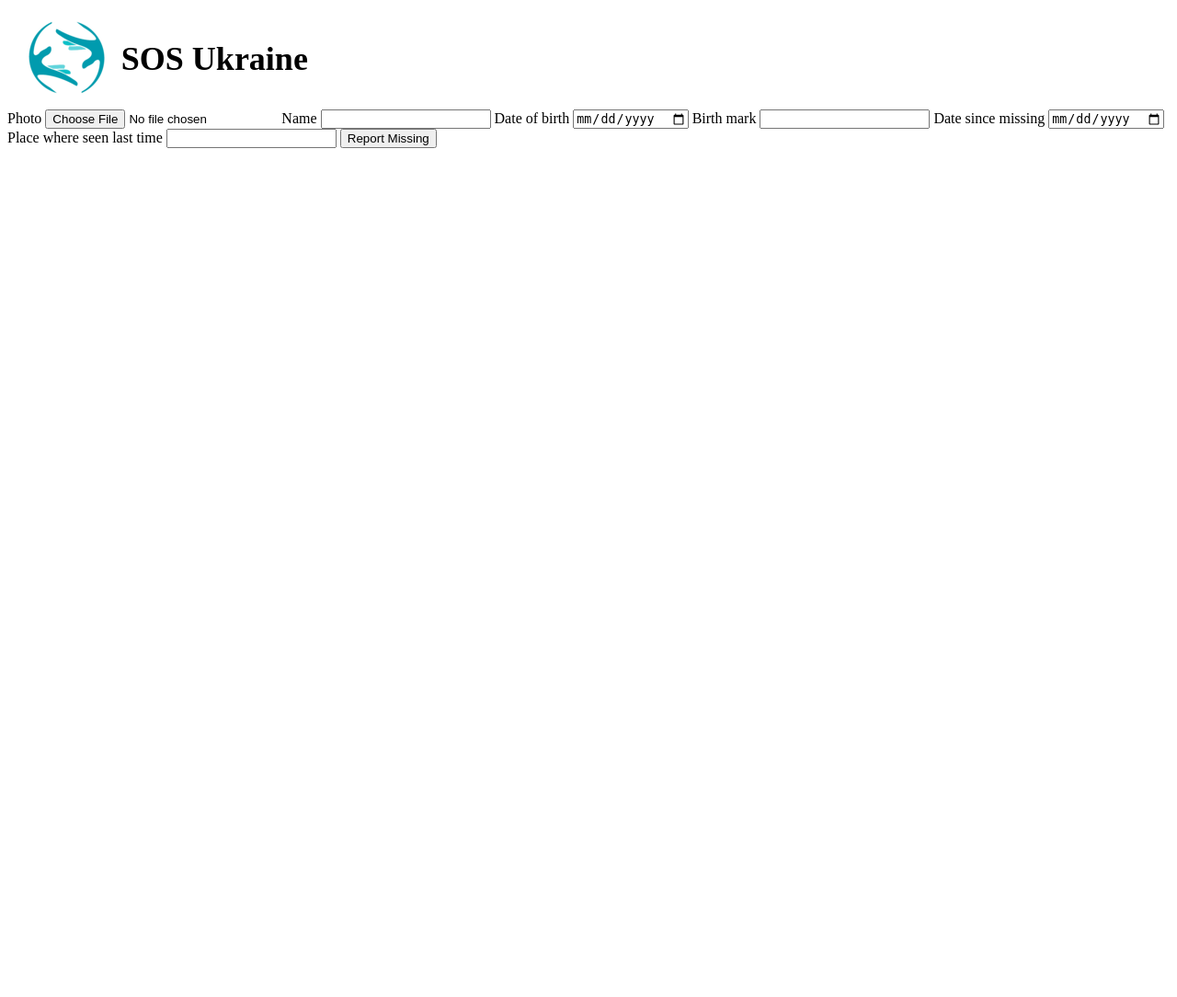
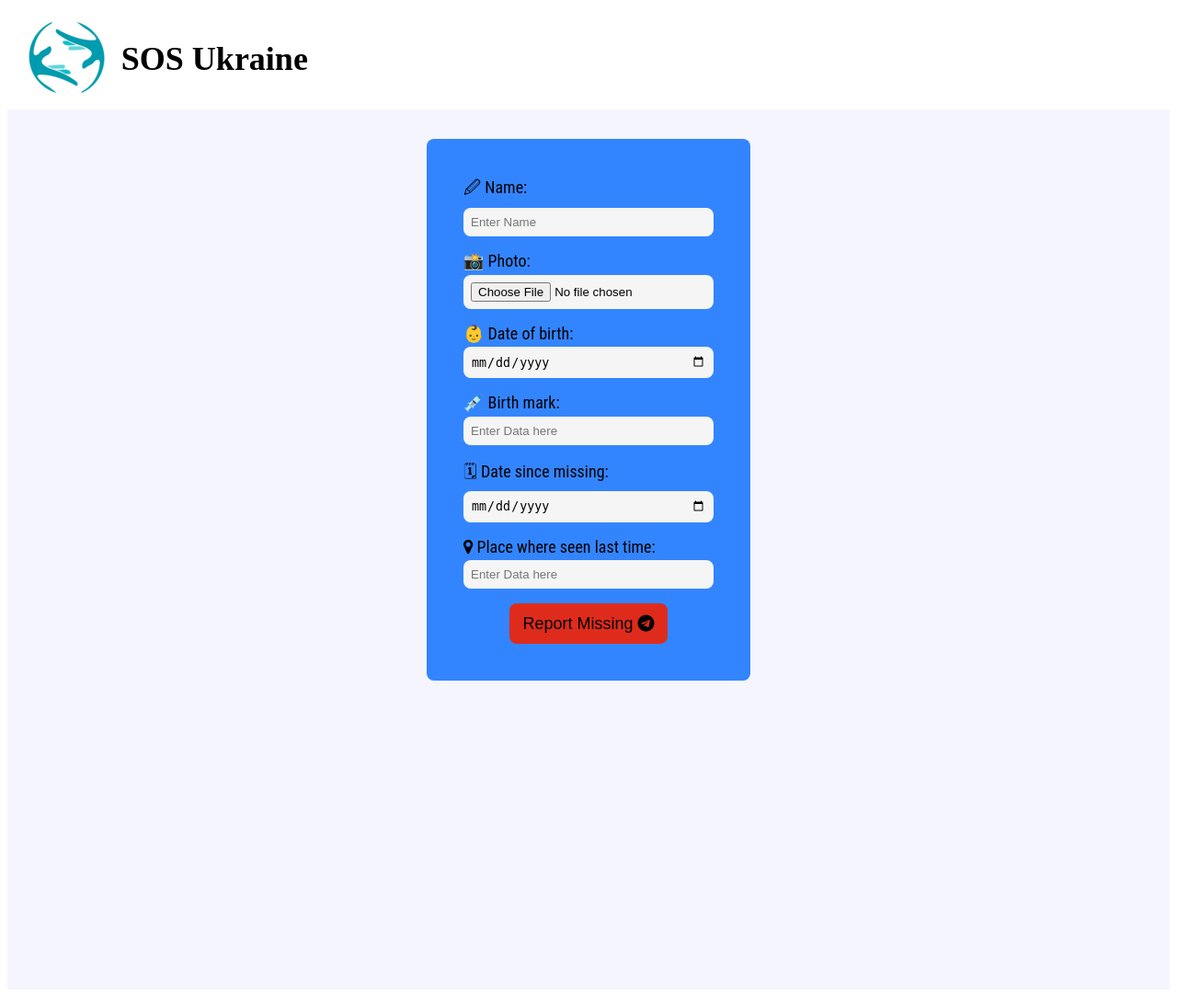
Before and after one commit to mananjain02/support-ukraine, a Django app: page /lost-and-found/report-missing in a window 1280 px wide. Shown: the whole page at 92% size. Before the commit the page ends 161 px from the top, so only its background shows below. Run offline with Django 4.2, Linux system fonts and the light colour scheme; parts of the project's set-up code (start-up, migrations or seed data) failed here and were passed over.

Commit message:
CSS to report-missing done

```diff
--- a/home/static/home/sos.css
+++ b/home/static/home/sos.css
@@ -8,6 +8,7 @@
     /* justify-content: center;
     align-items: center; */
     height: 100%;
+    font-family: 'Roboto Condensed', sans-serif;
 }
 .sos-mid{
     /* border: 0.2rem solid black; */
--- a/home/templates/home/profile.html
+++ b/home/templates/home/profile.html
@@ -6,6 +6,7 @@
     <meta charset="UTF-8">
     <meta http-equiv="X-UA-Compatible" content="IE=edge">
     <meta name="viewport" content="width=device-width, initial-scale=1.0">
+    <link rel="stylesheet" href="https://cdnjs.cloudflare.com/ajax/libs/font-awesome/4.7.0/css/font-awesome.min.css">
     <link rel="stylesheet" href="{% static 'home/profile.css' %}">
 </head>
 <body>
--- a/lost_and_found/static/lost_and_found/report_missing.css
+++ b/lost_and_found/static/lost_and_found/report_missing.css
@@ -0,0 +1,56 @@
+.report-outer{
+    background-color: rgb(245,245,255);
+    display: flex;
+    flex-direction: column;
+    align-items: center;
+    justify-content: center;
+    padding: 1rem;
+    font-size: large;
+    font-family: 'Roboto Condensed', sans-serif;
+}
+.report-mid{
+    border-radius: 0.5rem;
+    background-color: #3385ff;
+    width: 20rem;
+    padding: 1rem;
+    margin: 1rem;
+    margin-bottom: 20rem;
+}
+.report-mid form{
+    display: flex;
+    flex-direction: column;
+    margin: 1rem;
+}
+.report-name,.report-photo,.report-date,.report-mark,.report-missingdate,.report-place,.button{
+    display: flex;
+    flex-direction: column;
+    margin: 0.5rem;
+}
+.button{
+        margin-top: 0.5rem;
+        margin-left: 20%;
+        margin-right: 20%;
+}
+.report-button{
+    border-radius: 0.5rem;
+    font-size: large;
+    text-align: center;
+    padding: 0.7rem;
+    background-color: #df2b1b;
+    border: none;
+}
+.report-mid:hover{
+    transform: scale(1.02);
+    transition: 0.5s;
+    box-shadow: 0px 0px 30px #91a4e4;
+}
+input
+{
+    border-radius: 0.5rem;
+    border: none;
+    padding: 0.5rem;
+    background-color: whitesmoke;
+}
+label{
+    margin-bottom: 0.3rem;
+}
--- a/lost_and_found/templates/lost_and_found/report_missing.html
+++ b/lost_and_found/templates/lost_and_found/report_missing.html
@@ -1,24 +1,49 @@
-{% extends 'base.html' %}
+{% load static %}
 
-{% block page_title %}
-    Report Missing
-{% endblock %}
-
-{% block content %}
+<!DOCTYPE html>
+<html lang="en">
+<head>
+    <meta charset="UTF-8">
+    <meta http-equiv="X-UA-Compatible" content="IE=edge">
+    <meta name="viewport" content="width=device-width, initial-scale=1.0">
+    <link rel="stylesheet" href="https://cdnjs.cloudflare.com/ajax/libs/font-awesome/4.7.0/css/font-awesome.min.css">
+    <link rel="stylesheet" href="{% static 'lost_and_found/report_missing.css' %}">
+</head>
+<body>
+    {% include 'includes/header.html' %}
+    <div class="report-outer">
+        <div class="report-mid">
             <form action="{% url 'report_missing' %}" method="POST" enctype="multipart/form-data">
                 {% csrf_token %}
-        <label>Photo</label>
+                <div class="report-name">
+                    <label>&#128393 Name:</label>
+                    <input type="text" name="name" placeholder="Enter Name" required>
+                </div>
+                <div class="report-photo">
+                    <label>&#128248 Photo:</label>
                     <input type="file" name="image" required>
-        <label>Name</label>
-        <input type="text" name="name" required>
-        <label>Date of birth</label>
+                </div>
+                <div class="report-date">
+                    <label>👶 Date of birth:</label>
                     <input type="date" name="date_of_birth" required>
-        <label>Birth mark</label>
-        <input type="text" name="birth_mark">
-        <label>Date since missing</label>
+                </div>
+                <div class="report-mark">
+                    <label>💉 Birth mark:</label>
+                    <input type="text" name="birth_mark" placeholder="Enter Data here">
+                </div>
+                <div class="report-missingdate">
+                    <label>🗓 Date since missing:</label>
                     <input type="date" name="date_missing" required>
-        <label>Place where seen last time</label>
-        <input type="text" name="place_seen_last_time" required>
-        <button>Report Missing</button>
+                </div>
+                <div class="report-place">
+                    <label><i class="fa fa-map-marker"></i> Place where seen last time:</label>
+                    <input type="text" name="place_seen_last_time" placeholder="Enter Data here" required>
+                </div>
+                <div class="button">
+                    <button class="report-button">Report Missing <i class="fa fa-telegram"></i></button>
+                </div>
             </form>
-{% endblock %}
+        </div>
+    </div>
+</body>
+</html>
```
Lines whose indentation alone changed are shown as unchanged.
